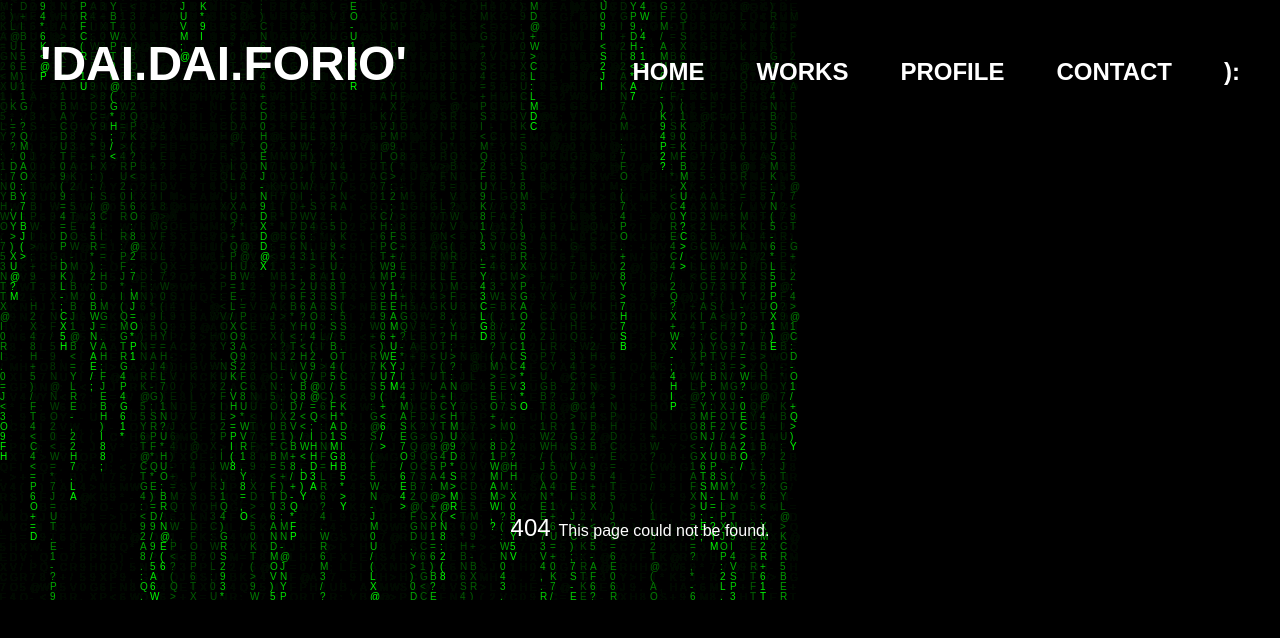
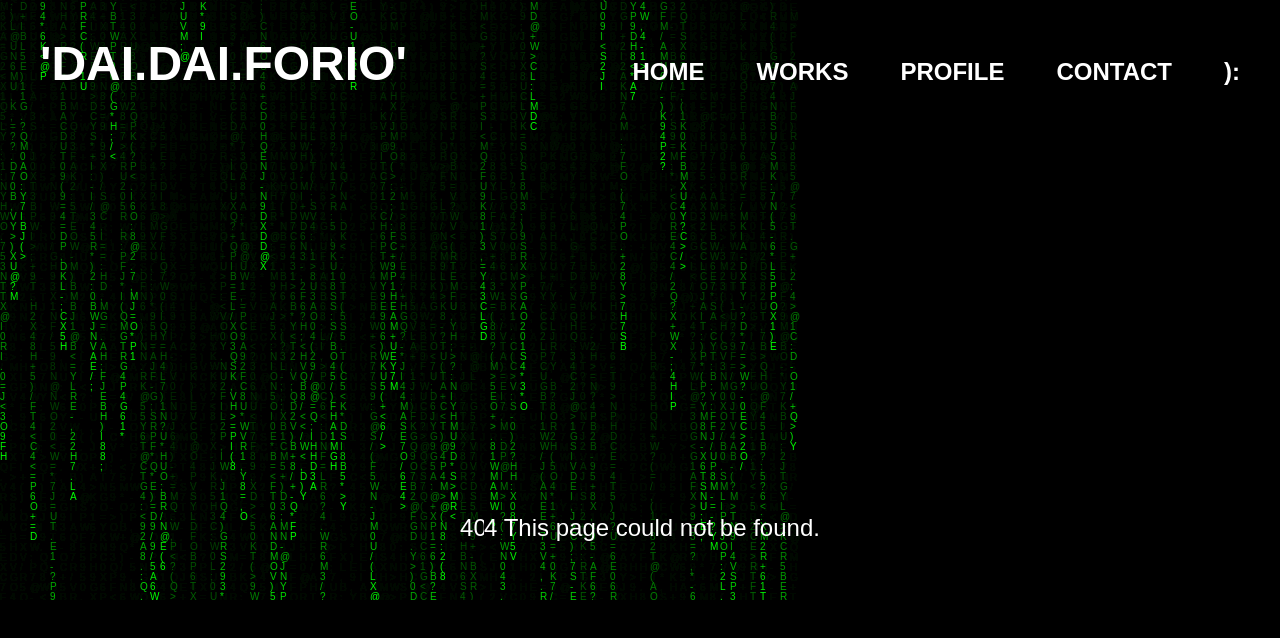
Before and after one commit to dyedai/my-portfolio, a Next.js app: page /secret in a window 1280 px wide. Shown: the top 638 px of the page. Built offline with nearby package versions, Linux system fonts and the light colour scheme; a web font is replaced by a local one.

Commit message:
秘密の機能

```diff
--- a/src/app/MatrixCode.tsx
+++ b/src/app/MatrixCode.tsx
@@ -1,7 +1,11 @@
 "use client";
+
 import React, { useEffect } from "react";
+import { useUnicode } from "./UnicodeContext";
 
 const MatrixCode: React.FC = () => {
+  const { UnicodeValue } = useUnicode();
+
   useEffect(() => {
     const canvas = document.getElementById("q") as HTMLCanvasElement;
     const context = canvas.getContext("2d");
@@ -16,7 +20,7 @@ const MatrixCode: React.FC = () => {
         context.fillRect(0, 0, w, h);
         context.fillStyle = "#0F0";
         p.map((v, i) => {
-          context.fillText(String.fromCharCode(40 + Math.random() * 50), i * 10, v);
+          context.fillText(String.fromCharCode(UnicodeValue + Math.random() * 50), i * 10, v);
           p[i] = v > 758 + Math.random() * 1e4 ? 0 : v + 10;
         });
       }
@@ -24,7 +28,7 @@ const MatrixCode: React.FC = () => {
 
     const interval = setInterval(matrixEffect, 33);
     return () => clearInterval(interval);
-  }, []);
+  }, [UnicodeValue]);
 
   return (
     <div className="fixed inset-0 w-full h-full overflow-hidden">
--- /dev/null
+++ b/src/app/UnicodeContext.tsx
@@ -0,0 +1,24 @@
+"use client";
+
+import React, { createContext, useState, useContext } from "react";
+
+interface UnicodeContextType {
+  UnicodeValue: number;
+  setUnicodeValue: React.Dispatch<React.SetStateAction<number>>;
+}
+
+const UnicodeContext = createContext<UnicodeContextType | undefined>(undefined);
+
+export const UnicodeProvider: React.FC<{ children: React.ReactNode }> = ({ children }) => {
+  const [UnicodeValue, setUnicodeValue] = useState(40);
+
+  return <UnicodeContext.Provider value={{ UnicodeValue, setUnicodeValue }}>{children}</UnicodeContext.Provider>;
+};
+
+export const useUnicode = () => {
+  const context = useContext(UnicodeContext);
+  if (context === undefined) {
+    throw new Error("useUnicode must be used within an UnicodeProvider");
+  }
+  return context;
+};
--- a/src/app/layout.tsx
+++ b/src/app/layout.tsx
@@ -2,6 +2,7 @@ import type { Metadata } from "next";
 import { DotGothic16 } from "next/font/google";
 import Header from "../app/Header";
 import MatrixCode from "./MatrixCode";
+import { UnicodeProvider } from "./UnicodeContext";
 
 import "./globals.css";
 
@@ -25,9 +26,11 @@ export default function RootLayout({
   return (
     <html lang="en">
       <body className={`${dot.variable} antialiased bg-black text-white font-dot`}>
-        <MatrixCode />
-        <Header />
-        <main className="relative z-10 flex justify-center items-center min-h-screen font-dot">{children}</main>
+        <UnicodeProvider>
+          <MatrixCode />
+          <Header />
+          <main className="relative z-10 flex justify-center items-center min-h-screen font-dot">{children}</main>
+        </UnicodeProvider>
       </body>
     </html>
   );
--- a/src/app/secret/page.tsx
+++ b/src/app/secret/page.tsx
@@ -1,18 +1,31 @@
 "use client";
-import React, { useState } from "react";
+
+import React, { useEffect } from "react";
+import { useUnicode } from "../UnicodeContext";
 
 export default function SecretPage() {
-  const [inputValue, setInputValue] = useState("404");
+  const { UnicodeValue, setUnicodeValue } = useUnicode();
+  const [inputValue, setInputValue] = React.useState(UnicodeValue.toString());
+
+  useEffect(() => {
+    setInputValue(UnicodeValue.toString());
+    console.log(UnicodeValue);
+  }, [UnicodeValue]);
 
   const handleChange = (e: React.ChangeEvent<HTMLInputElement>) => {
-    setInputValue(e.target.value);
+    const value = e.target.value;
+    setInputValue(value);
+    const numValue = parseInt(value, 10);
+    if (!isNaN(numValue) && numValue >= 0) {
+      setUnicodeValue(numValue);
+    }
   };
 
   return (
     <div className="text-center">
-      <input className="text-2xl border-none outline-none bg-transparent w-10" value={inputValue} onChange={handleChange} />
-      <span className="sr-only">このインプットタグにアスキーコードを打つと。。。？</span>
-      <a className="ml-2">This page could not be found.</a>
+      <input className="text-2xl border-none outline-none bg-transparent w-6" value={inputValue} onChange={handleChange} />
+      <span className="sr-only">このinputタグに0d(Unicode)を打つと。。。？</span>
+      <a className="text-2xl">4 This page could not be found.</a>
     </div>
   );
 }
```
